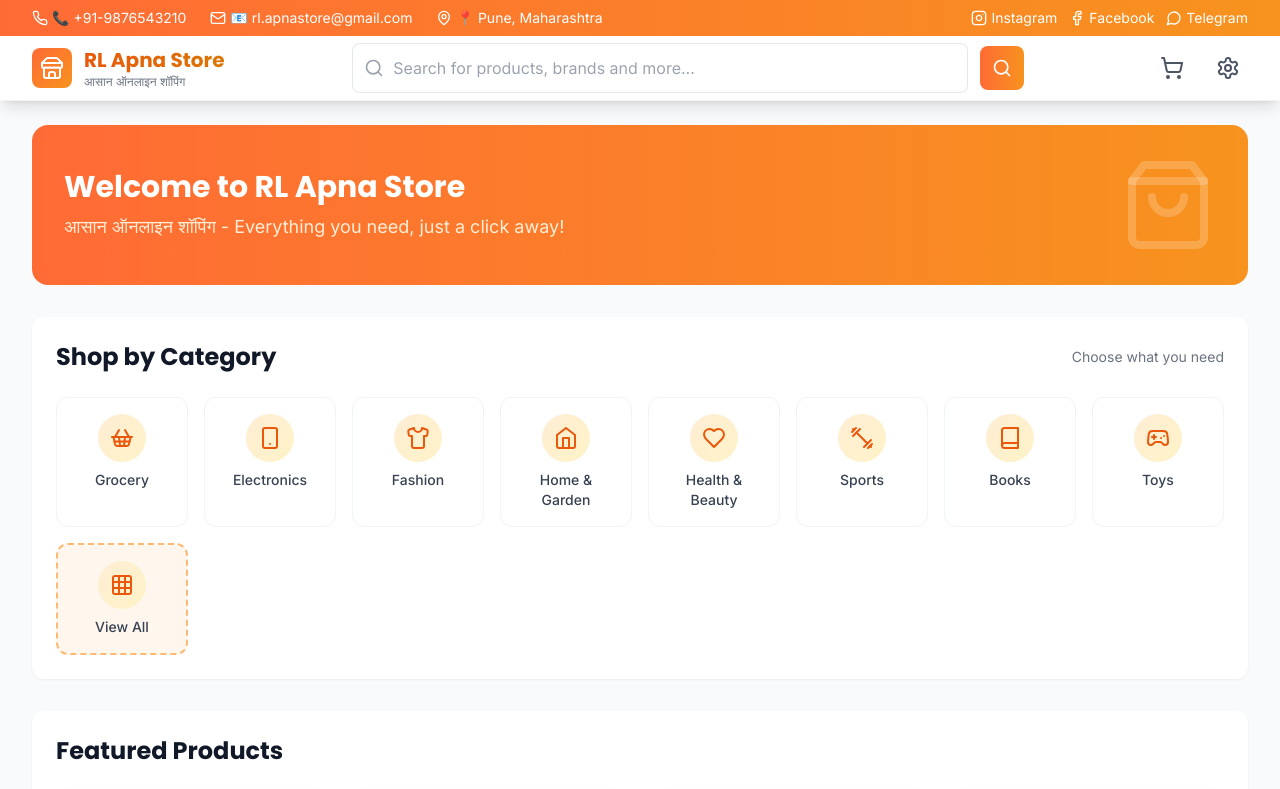
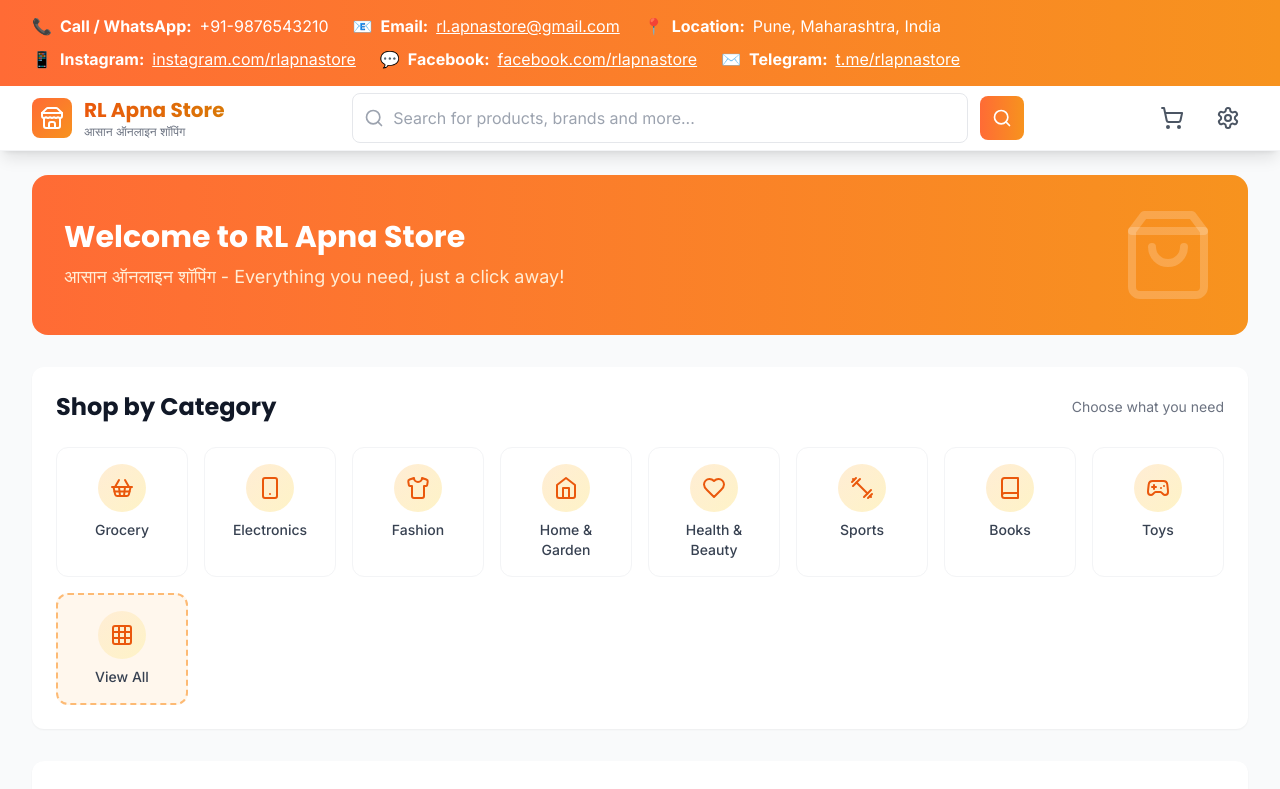
Before and after one commit to apper-apps/apna-store-ample, a React (Vite) app: page / in a window 1280 px wide. Shown: the top 789 px of the page. Built offline with nearby package versions, Linux system fonts and the light colour scheme.

Commit message:
Update Header contact information display to match provided HTML format with enhanced styling and emojis

```diff
--- a/src/components/organisms/Header.jsx
+++ b/src/components/organisms/Header.jsx
@@ -24,63 +24,77 @@ const Header = () => {
 return (
     <header className="bg-white shadow-lg border-b border-gray-100 sticky top-0 z-50">
       {/* Contact Information Bar */}
-      <div className="bg-gradient-to-r from-primary-500 to-accent-500 text-white py-2">
+      <div className="bg-gradient-to-r from-primary-500 to-accent-500 text-white py-3">
         <div className="max-w-7xl mx-auto px-4 sm:px-6 lg:px-8">
-          <div className="flex flex-wrap items-center justify-center md:justify-between gap-2 md:gap-4 text-xs md:text-sm">
-            {/* Contact Details */}
-            <div className="flex flex-wrap items-center gap-3 md:gap-6">
+          <div
+            className="text-center md:text-left"
+            style={{ lineHeight: '1.8em', fontSize: '16px' }}
+          >
+            <div className="flex flex-wrap items-center justify-center md:justify-start gap-4 md:gap-6">
+              {/* Phone / WhatsApp */}
               <a
                 href="tel:+919876543210"
-                className="flex items-center gap-1 hover:text-white/80 transition-colors"
+                className="flex items-center gap-2 hover:text-white/80 transition-colors"
               >
-                <ApperIcon name="Phone" className="w-3 h-3 md:w-4 md:h-4" />
-                <span className="hidden sm:inline">📞</span>
+                <span>📞</span>
+                <strong>Call / WhatsApp:</strong>
                 <span>+91-9876543210</span>
               </a>
+
+              {/* Email */}
               <a
                 href="mailto:rl.apnastore@gmail.com"
-                className="flex items-center gap-1 hover:text-white/80 transition-colors"
+                className="flex items-center gap-2 hover:text-white/80 transition-colors"
               >
-                <ApperIcon name="Mail" className="w-3 h-3 md:w-4 md:h-4" />
-                <span className="hidden sm:inline">📧</span>
-                <span className="hidden md:inline">rl.apnastore@gmail.com</span>
-                <span className="md:hidden">Email</span>
+                <span>📧</span>
+                <strong>Email:</strong>
+                <span className="underline">rl.apnastore@gmail.com</span>
               </a>
-              <div className="flex items-center gap-1">
-                <ApperIcon name="MapPin" className="w-3 h-3 md:w-4 md:h-4" />
-                <span className="hidden sm:inline">📍</span>
-                <span>Pune, Maharashtra</span>
+
+              {/* Location */}
+              <div className="flex items-center gap-2">
+                <span>📍</span>
+                <strong>Location:</strong>
+                <span>Pune, Maharashtra, India</span>
               </div>
             </div>
 
-            {/* Social Media Links */}
-            <div className="flex items-center gap-2 md:gap-3">
+            {/* Second row for social media */}
+            <div className="flex flex-wrap items-center justify-center md:justify-start gap-4 md:gap-6 mt-1">
+              {/* Instagram */}
               <a
                 href="https://instagram.com/rlapnastore"
                 target="_blank"
                 rel="noopener noreferrer"
-                className="flex items-center gap-1 hover:text-white/80 transition-colors"
+                className="flex items-center gap-2 hover:text-white/80 transition-colors"
               >
-                <ApperIcon name="Instagram" className="w-3 h-3 md:w-4 md:h-4" />
-                <span className="hidden md:inline">Instagram</span>
+                <span>📱</span>
+                <strong>Instagram:</strong>
+                <span className="underline">instagram.com/rlapnastore</span>
               </a>
+
+              {/* Facebook */}
               <a
                 href="https://facebook.com/rlapnastore"
                 target="_blank"
                 rel="noopener noreferrer"
-                className="flex items-center gap-1 hover:text-white/80 transition-colors"
+                className="flex items-center gap-2 hover:text-white/80 transition-colors"
               >
-                <ApperIcon name="Facebook" className="w-3 h-3 md:w-4 md:h-4" />
-                <span className="hidden md:inline">Facebook</span>
+                <span>💬</span>
+                <strong>Facebook:</strong>
+                <span className="underline">facebook.com/rlapnastore</span>
               </a>
+
+              {/* Telegram */}
               <a
                 href="https://t.me/rlapnastore"
                 target="_blank"
                 rel="noopener noreferrer"
-                className="flex items-center gap-1 hover:text-white/80 transition-colors"
+                className="flex items-center gap-2 hover:text-white/80 transition-colors"
               >
-                <ApperIcon name="MessageCircle" className="w-3 h-3 md:w-4 md:h-4" />
-                <span className="hidden md:inline">Telegram</span>
+                <span>✉️</span>
+                <strong>Telegram:</strong>
+                <span className="underline">t.me/rlapnastore</span>
               </a>
             </div>
           </div>
```
